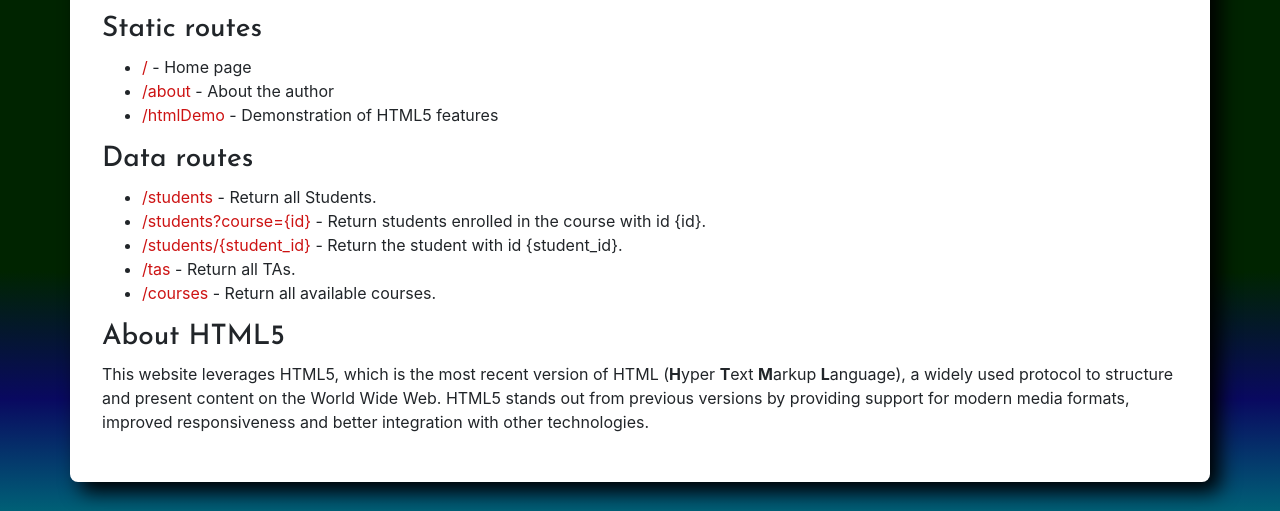
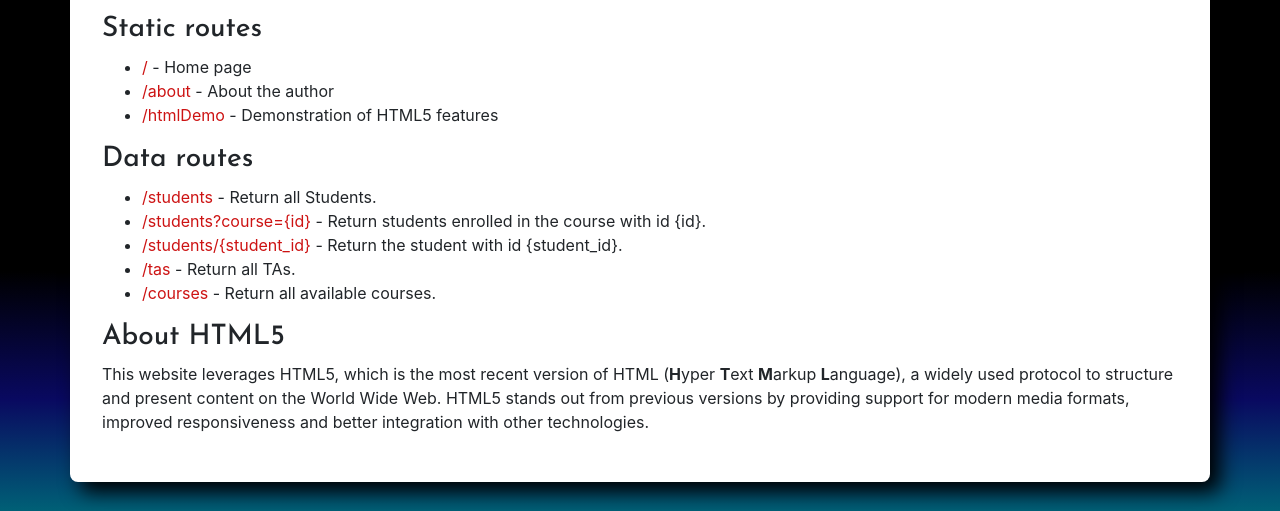
Before and after one commit to andremonteiro3/WEB700, a plain HTML site: page Assignment4/Web700-app/views/home.html in a window 1280 px wide. Shown: the part 289-800 px from the top of the page. Drawn offline with nearby package versions, Linux system fonts and the light colour scheme; files that its build step writes are made by us from their sources.

Commit message:
css adjust

```diff
--- a/Assignment4/Web700-app/public/css/theme.css
+++ b/Assignment4/Web700-app/public/css/theme.css
@@ -2,8 +2,8 @@
 
 body,
 html {
-    background: rgb(0, 106, 128);
-    background: linear-gradient(0deg, #006076 0%, #090960 14%, #002400 30%);
+    background: #000000;
+    background: linear-gradient(0deg, #006076 0%, #090960 14%, #000000 30%);
     background-repeat: no-repeat;
     background-size: cover;
     width: 100%;
```
